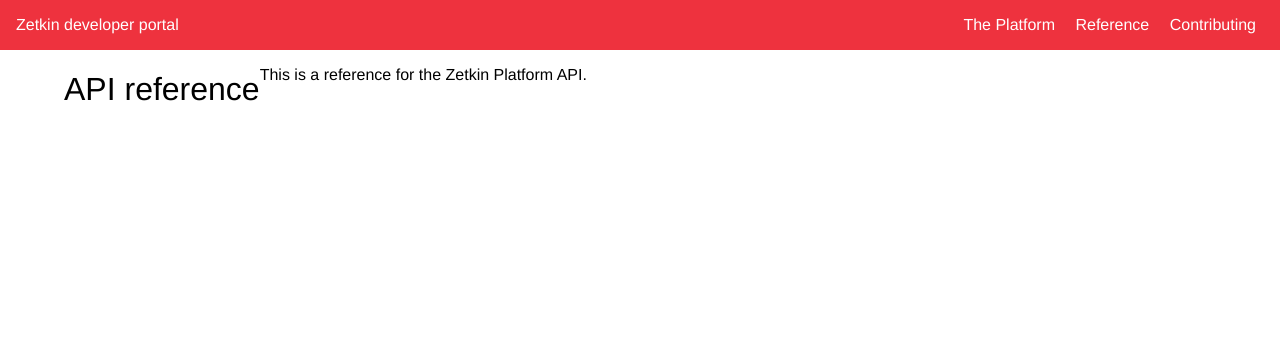
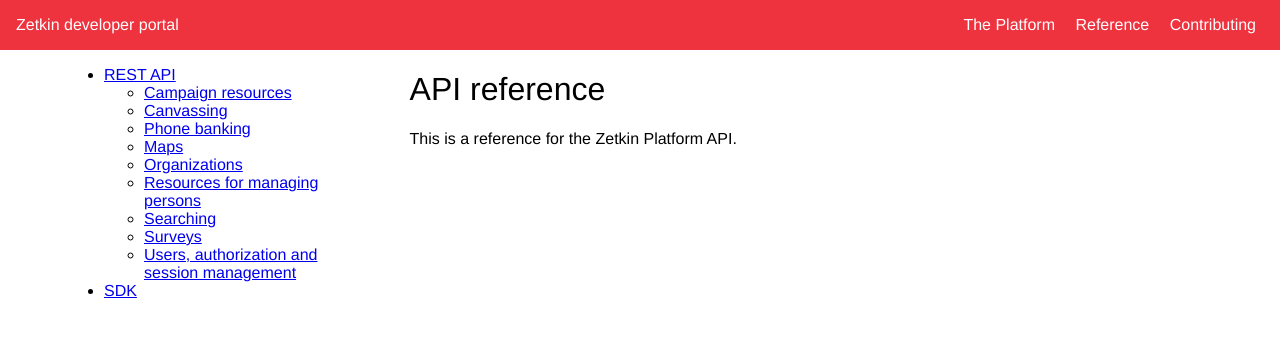
Before and after one commit to zetkin/developer.zetkin.org, a Jekyll site: the page built from reference/api/index.md, in a window 1280 px wide. Shown: the top 337 px of the page. Built offline with Jekyll 4.4.1, drawn with Linux system fonts in a browser that asks for light colours.

Commit message:
Implement sub-menus using general solution

```diff
--- /dev/null
+++ b/_data/nav.yml
@@ -0,0 +1,35 @@
+- text: The Platform
+  path: /platform
+  children:
+    - text: Architecture
+      path: /platform/architecture
+    - text: Customizing Zetkin
+      path: /platform/customize
+- text: Reference
+  path: /reference
+  children:
+    - text: REST API
+      path: /reference/api
+      children:
+        - text: Campaign resources
+          path: /reference/api/campaign
+        - text: Canvassing
+          path: /reference/api/canvas
+        - text: Phone banking
+          path: /reference/api/call
+        - text: Maps
+          path: /reference/api/maps
+        - text: Organizations
+          path: /reference/api/organizations
+        - text: Resources for managing persons
+          path: /reference/api/persons
+        - text: Searching
+          path: /reference/api/search
+        - text: Surveys
+          path: /reference/api/survey
+        - text: Users, authorization and session management
+          path: /reference/api/users
+    - text: SDK
+      path: /reference/sdk
+- text: Contributing
+  path: /contributing
--- a/_data/sectionnames.yml
+++ /dev/null
@@ -1,9 +0,0 @@
-campaign: "Campaign resources"
-canvas: "Canvassing"
-call: "Phone banking"
-maps: "Maps"
-organizations: "Organizations"
-persons: "Resources for managing persons"
-search: "Searching"
-survey: "Surveys"
-users: "Users, authorization and session management"
--- a/_includes/menu.html
+++ b/_includes/menu.html
@@ -1,9 +1,13 @@
+{% if include.items %}
 <ul>
-{% assign sections = site.data.resources | map: "docsection" | uniq %}
-    <li><a href="/">Home</a></li>
-{% for section in sections %}
-    {% if section %}
-        <li><a href="/api/{{ section }}">{{ site.data.sectionnames[section] }}</a></li>
-    {% endif %}
+{% for item in include.items %}
+    {% capture itemPathWithSlash %}{{ item.path }}/{% endcapture %}
+    <li>
+        <a href="{{ item.path }}">{{ item.text }}</a>
+        {% if page.url contains itemPathWithSlash %}
+        {% include menu.html items=item.children %}
+        {% endif %}
+    </li>
 {% endfor %}
 </ul>
+{% endif %}
--- a/_layouts/base.html
+++ b/_layouts/base.html
@@ -14,9 +14,9 @@
             </div>
             <nav class="main-menu">
                 <ul>
-                    <li><a href="/platform">The Platform</a></li>
-                    <li><a href="/api">Reference</a></li>
-                    <li><a href="/contributing">Contributing</a></li>
+                    {% for section in site.data.nav %}
+                    <li><a href="{{ section.path }}">{{ section.text }}</a></li>
+                    {% endfor %}
                 </ul>
             </nav>
         </div>
--- a/_layouts/default.html
+++ b/_layouts/default.html
@@ -1,5 +1,15 @@
 ---
 layout: base
 ---
-            <h1>{{ page.title }}</h1>
-            {{ content }}
+<nav class="sidebar">
+{% for section in site.data.nav %}
+{% capture pathWithSlash %}{{ section.path }}/{% endcapture %}
+{% if page.url contains pathWithSlash %}
+    {% include menu.html items=section.children %}
+{% endif %}
+{% endfor %}
+</nav>
+<div class="content">
+    <h1>{{ page.title }}</h1>
+    {{ content }}
+</div>
```
Also changed, not shown: _layouts/api_section.html (+1 -7 lines).
